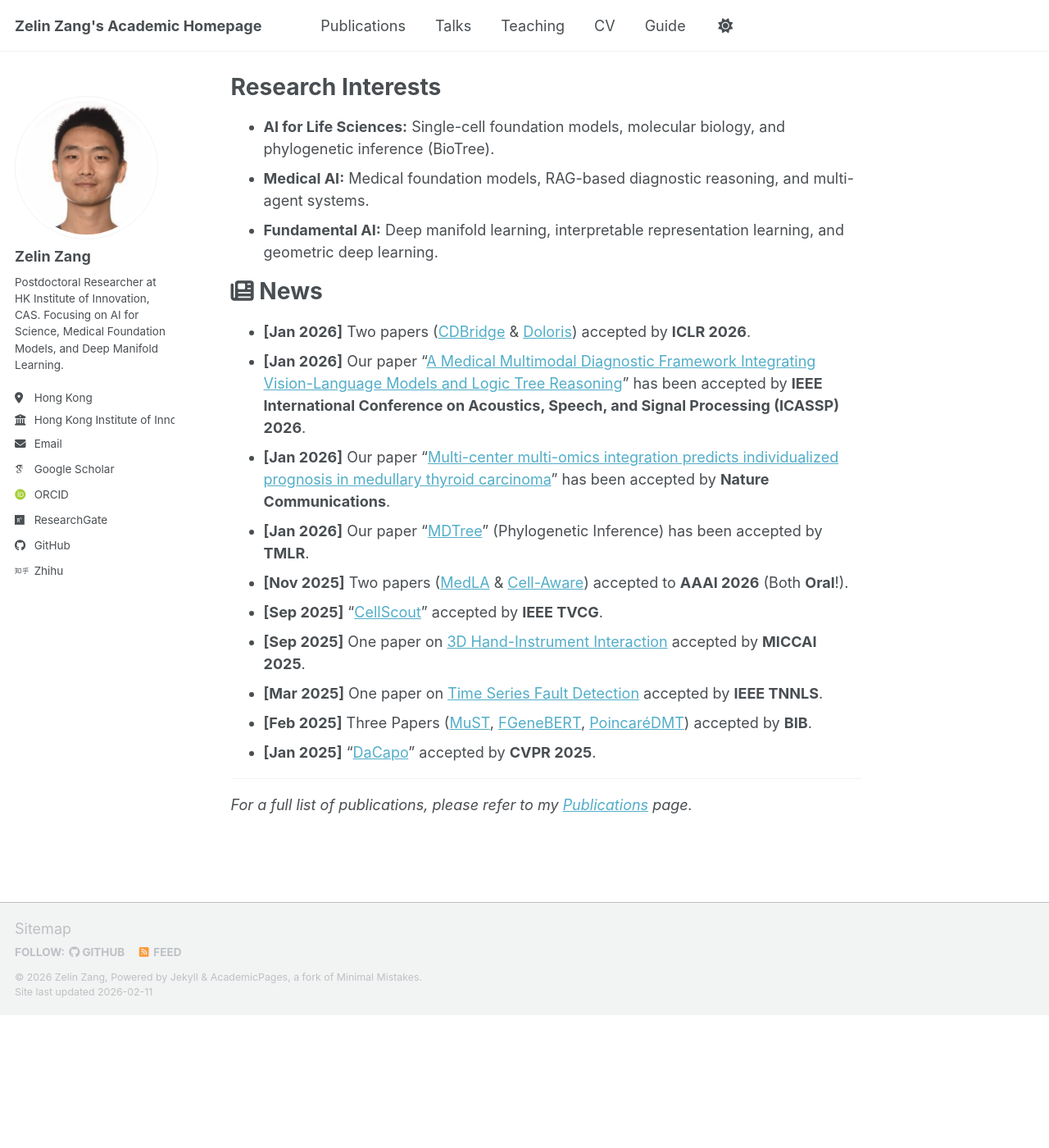
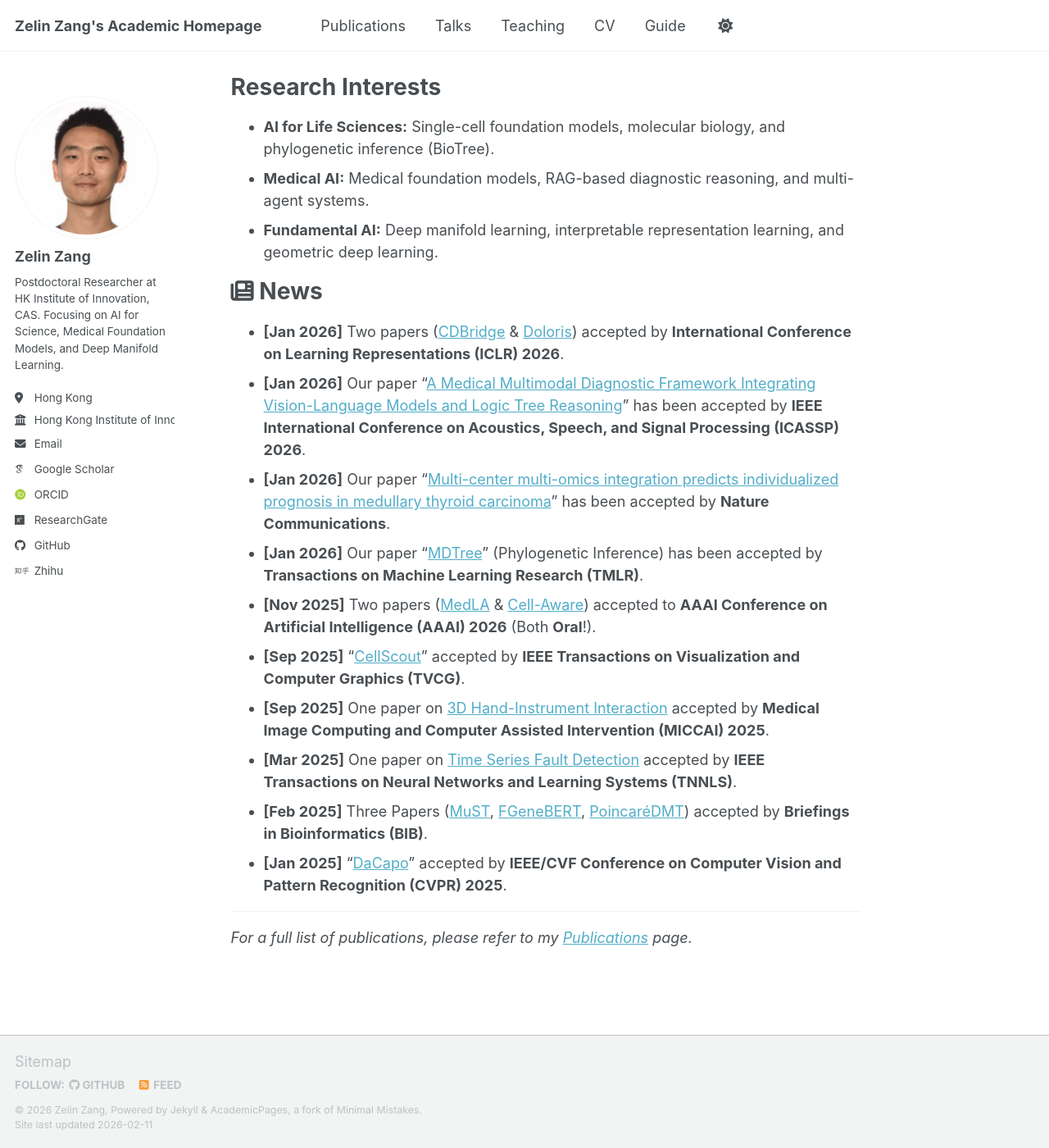
Before and after one commit to zangzelin/zangzelin.github.io, a Jekyll site: the page built from _pages/about.md, in a window 1280 px wide and 1400 px high, scrolled down 829 px. Shown: the whole window at 82% size. Built offline with Jekyll 4.4.1, drawn with Linux system fonts in a browser that asks for light colours; some web fonts are replaced; a script bundle is joined from its source files by our own code; library files that are not in the unit come from our copies; before the commit the page ends 2067 px from its top, so only the background shows below that.

Commit message:
auto push

```diff
--- a/_pages/about.md
+++ b/_pages/about.md
@@ -40,17 +40,17 @@ Research Interests
 
 <i class="fa fa-newspaper" aria-hidden="true"></i> News
 ======
-*   **[Jan 2026]** Two papers ([CDBridge](https://openreview.net/forum?id=Hk4Fb6kaYF) & [Doloris](https://openreview.net/forum?id=rvpDHfoTd2)) accepted by **ICLR 2026**.
+*   **[Jan 2026]** Two papers ([CDBridge](https://openreview.net/forum?id=Hk4Fb6kaYF) & [Doloris](https://openreview.net/forum?id=rvpDHfoTd2)) accepted by **International Conference on Learning Representations (ICLR) 2026**.
 *   **[Jan 2026]** Our paper "[A Medical Multimodal Diagnostic Framework Integrating Vision-Language Models and Logic Tree Reasoning](https://arxiv.org/abs/2512.21583)" has been accepted by **IEEE International Conference on Acoustics, Speech, and Signal Processing (ICASSP) 2026**.
 *   **[Jan 2026]** Our paper "[Multi-center multi-omics integration predicts individualized prognosis in medullary thyroid carcinoma](https://www.nature.com/articles/s41467-025-67533-7)" has been accepted by **Nature Communications**.
-*   **[Jan 2026]** Our paper "[MDTree](https://openreview.net/forum?id=dTSptQNygv)" (Phylogenetic Inference) has been accepted by **TMLR**.
-*   **[Nov 2025]** Two papers ([MedLA](https://arxiv.org/abs/2509.23725) & [Cell-Aware](https://arxiv.org/abs/2511.21120)) accepted to **AAAI 2026** (Both **Oral**!).
-*   **[Sep 2025]** "[CellScout](https://ieeexplore.ieee.org/document/10764724)" accepted by **IEEE TVCG**.
-*   **[Sep 2025]** One paper on [3D Hand-Instrument Interaction](https://papers.miccai.org/miccai-2025/0757-Paper2293.html) accepted by **MICCAI 2025**.
-*   **[Mar 2025]** One paper on [Time Series Fault Detection](https://ieeexplore.ieee.org/document/10633887) accepted by **IEEE TNNLS**.
-*   **[Feb 2025]** Three Papers ([MuST](https://academic.oup.com/bib/article/26/4/bbaf405/8242581), [FGeneBERT](https://academic.oup.com/bib/article/26/6/bbaf592/8317925), [PoincaréDMT](https://academic.oup.com/bib/article/26/1/bbae687/7978273)) accepted by **BIB**.
-*   **[Jan 2025]** "[DaCapo](https://openaccess.thecvf.com/content/CVPR2025/html/Huang_DaCapo_Score_Distillation_as_Stacked_Bridge_for_Fast_and_High-quality_CVPR_2025_paper.html)" accepted by **CVPR 2025**.
-<!-- *   **[Jul 2024]** "[DiffAug](https://icml.cc/virtual/2024/poster/32932)" accepted by **ICML 2024**. -->
+*   **[Jan 2026]** Our paper "[MDTree](https://openreview.net/forum?id=dTSptQNygv)" (Phylogenetic Inference) has been accepted by **Transactions on Machine Learning Research (TMLR)**.
+*   **[Nov 2025]** Two papers ([MedLA](https://arxiv.org/abs/2509.23725) & [Cell-Aware](https://arxiv.org/abs/2511.21120)) accepted to **AAAI Conference on Artificial Intelligence (AAAI) 2026** (Both **Oral**!).
+*   **[Sep 2025]** "[CellScout](https://ieeexplore.ieee.org/document/10764724)" accepted by **IEEE Transactions on Visualization and Computer Graphics (TVCG)**.
+*   **[Sep 2025]** One paper on [3D Hand-Instrument Interaction](https://papers.miccai.org/miccai-2025/0757-Paper2293.html) accepted by **Medical Image Computing and Computer Assisted Intervention (MICCAI) 2025**.
+*   **[Mar 2025]** One paper on [Time Series Fault Detection](https://ieeexplore.ieee.org/document/10633887) accepted by **IEEE Transactions on Neural Networks and Learning Systems (TNNLS)**.
+*   **[Feb 2025]** Three Papers ([MuST](https://academic.oup.com/bib/article/26/4/bbaf405/8242581), [FGeneBERT](https://academic.oup.com/bib/article/26/6/bbaf592/8317925), [PoincaréDMT](https://academic.oup.com/bib/article/26/1/bbae687/7978273)) accepted by **Briefings in Bioinformatics (BIB)**.
+*   **[Jan 2025]** "[DaCapo](https://openaccess.thecvf.com/content/CVPR2025/html/Huang_DaCapo_Score_Distillation_as_Stacked_Bridge_for_Fast_and_High-quality_CVPR_2025_paper.html)" accepted by **IEEE/CVF Conference on Computer Vision and Pattern Recognition (CVPR) 2025**.
+<!-- *   **[Jul 2024]** "[DiffAug](https://icml.cc/virtual/2024/poster/32932)" accepted by **International Conference on Machine Learning (ICML) 2024**. -->
 
 ---
 *For a full list of publications, please refer to my [Publications](/publications/) page.*
--- a/assets/css/custom.css
+++ b/assets/css/custom.css
@@ -23,17 +23,14 @@
 /* Custom publication styles - ensures they override theme */
 
 .publications-compact .list__item {
-  white-space: nowrap !important;
-  overflow-x: auto;
   margin-bottom: 0.75em;
 }
 
 .publications-compact .archive__item-title,
 .publications-compact .archive__item-excerpt {
-  display: inline !important;
+  display: block !important;
   font-size: 1em !important;
   font-weight: normal !important;
-  white-space: nowrap !important;
 }
 
 .publications-compact .archive__item-title {
```
